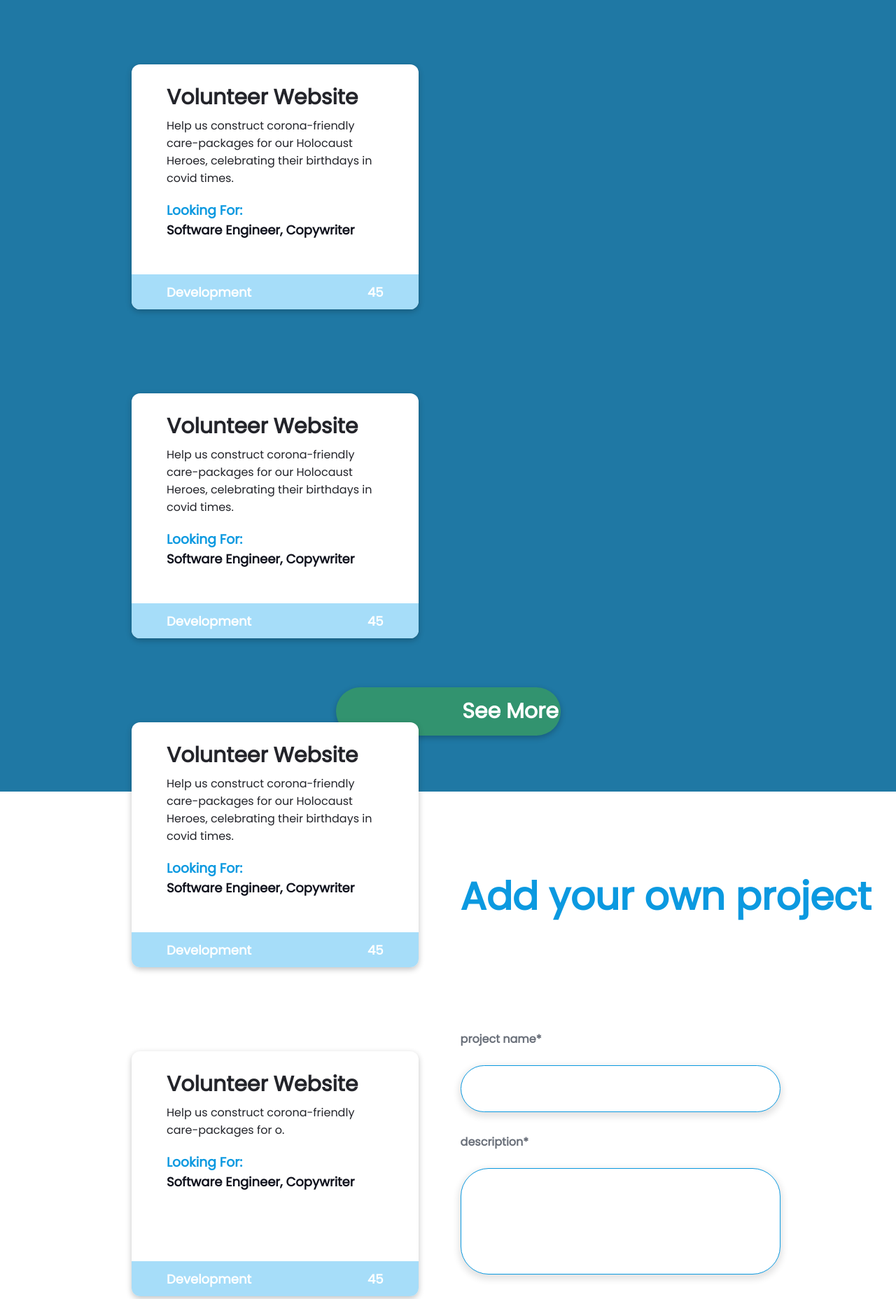
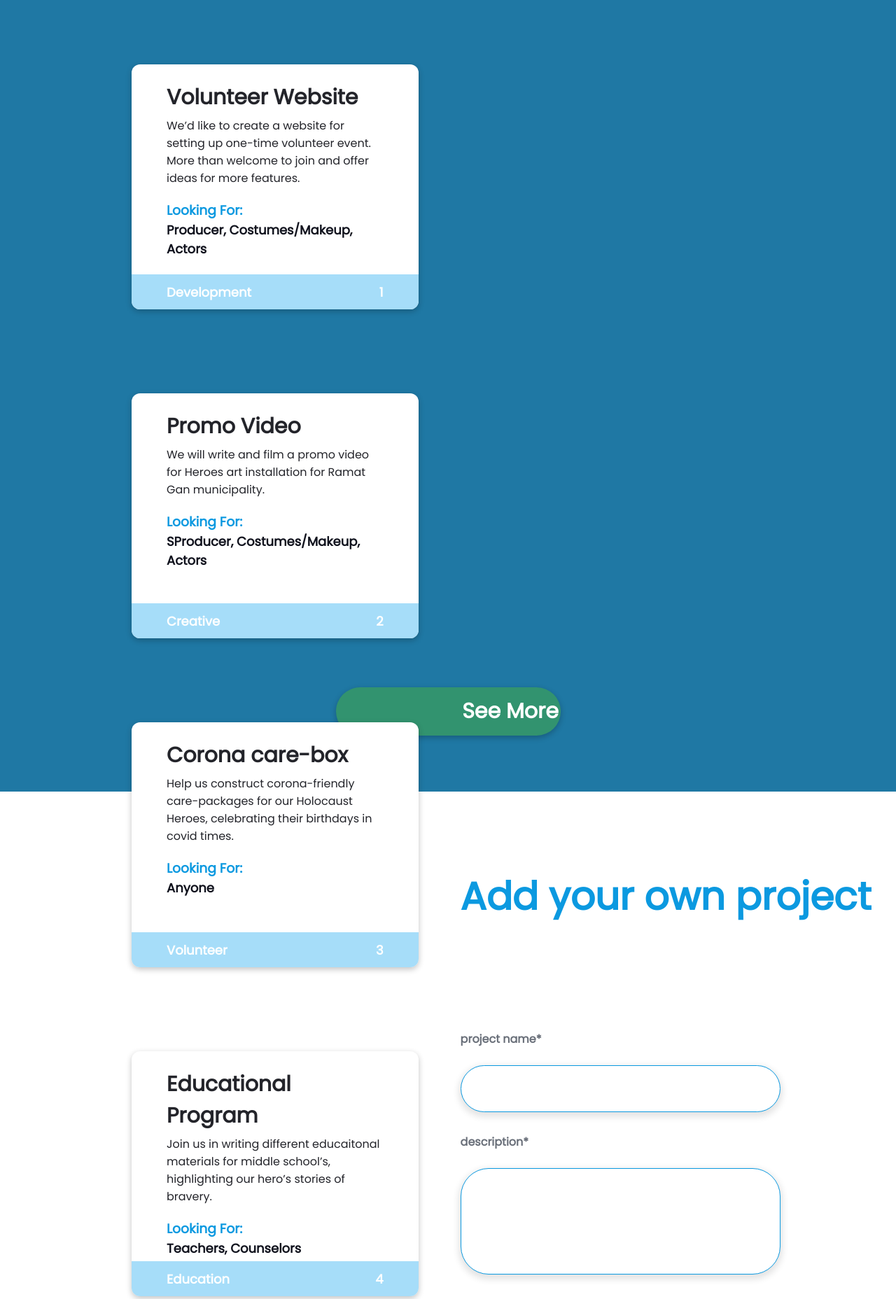
Before and after one commit to netzer-git/Gvurah-Hackathon--We-Are-Together, a Flask app: page / in a window 1280 px wide; the page is wider, and only the part inside the window is pictured. Shown: the part 1276-3132 px from the top of that part at 70% size. Run offline with Flask 2, Linux system fonts and the light colour scheme.

Commit message:
final changes

```diff
--- a/we_are_together/templates/home.html
+++ b/we_are_together/templates/home.html
@@ -97,52 +97,53 @@ We have created an ecosystem that assimilates the memory of the Holocaust within
             <div class="project_card">
                 <div class="project_card_upper">
                     <h2>Volunteer Website</h2>
-                    <p>Help us construct corona-friendly care-packages for our Holocaust Heroes, celebrating their birthdays in covid times.</p>
+                    <p>We’d like to create a website for setting up one-time volunteer event.
+More than welcome to join and offer ideas for more features.</p>
                     <h3>Looking For:</h3>
-                    <h5>Software Engineer, Copywriter</h5>
+                    <h5>Producer, Costumes/Makeup, Actors</h5>
                 </div>
                 <div class="project_card_lower">
                     <h2>Development</h2>
-                    <h3>45</h3>
+                    <h3>1</h3>
                 </div>
             </div>
 
             <div class="project_card">
                 <div class="project_card_upper">
-                    <h2>Volunteer Website</h2>
-                    <p>Help us construct corona-friendly care-packages for our Holocaust Heroes, celebrating their birthdays in covid times.</p>
+                    <h2>Promo Video</h2>
+                    <p>We will write and film a promo video for Heroes art installation for Ramat Gan municipality.</p>
                     <h3>Looking For:</h3>
-                    <h5>Software Engineer, Copywriter</h5>
+                    <h5>SProducer, Costumes/Makeup, Actors</h5>
                 </div>
                 <div class="project_card_lower">
-                    <h2>Development</h2>
-                    <h3>45</h3>
+                    <h2>Creative</h2>
+                    <h3>2</h3>
                 </div>
             </div>
 
             <div class="project_card">
                 <div class="project_card_upper">
-                    <h2>Volunteer Website</h2>
+                    <h2>Corona care-box</h2>
                     <p>Help us construct corona-friendly care-packages for our Holocaust Heroes, celebrating their birthdays in covid times.</p>
                     <h3>Looking For:</h3>
-                    <h5>Software Engineer, Copywriter</h5>
+                    <h5>Anyone</h5>
                 </div>
                 <div class="project_card_lower">
-                    <h2>Development</h2>
-                    <h3>45</h3>
+                    <h2>Volunteer</h2>
+                    <h3>3</h3>
                 </div>
             </div>
 
             <div class="project_card">
                 <div class="project_card_upper">
-                    <h2>Volunteer Website</h2>
-                    <p>Help us construct corona-friendly care-packages for o.</p>
+                    <h2>Educational Program</h2>
+                    <p>Join us in writing different educaitonal materials for middle school’s, highlighting our hero’s stories of bravery.</p>
                     <h3>Looking For:</h3>
-                    <h5>Software Engineer, Copywriter</h5>
+                    <h5>Teachers, Counselors</h5>
                 </div>
                 <div class="project_card_lower">
-                    <h2>Development</h2>
-                    <h3>45</h3>
+                    <h2>Education</h2>
+                    <h3>4</h3>
                 </div>
             </div>
 
```
